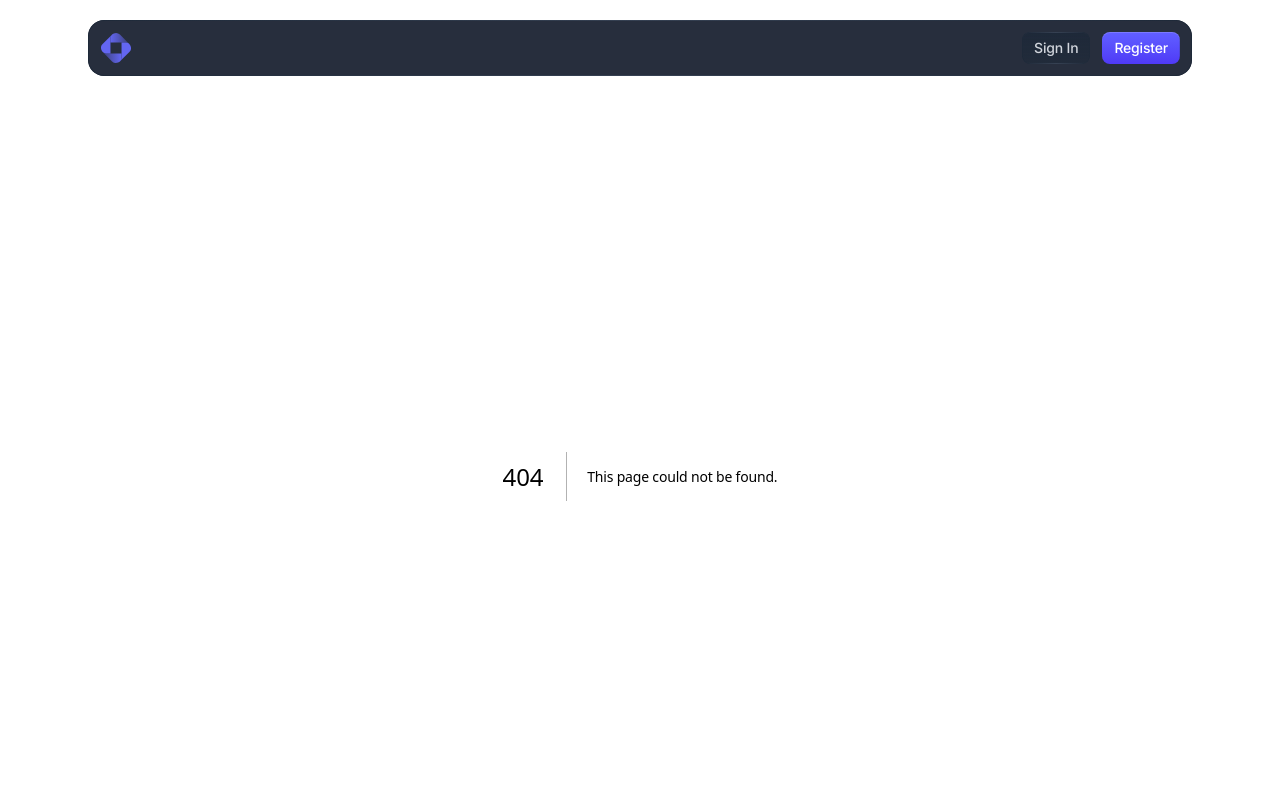
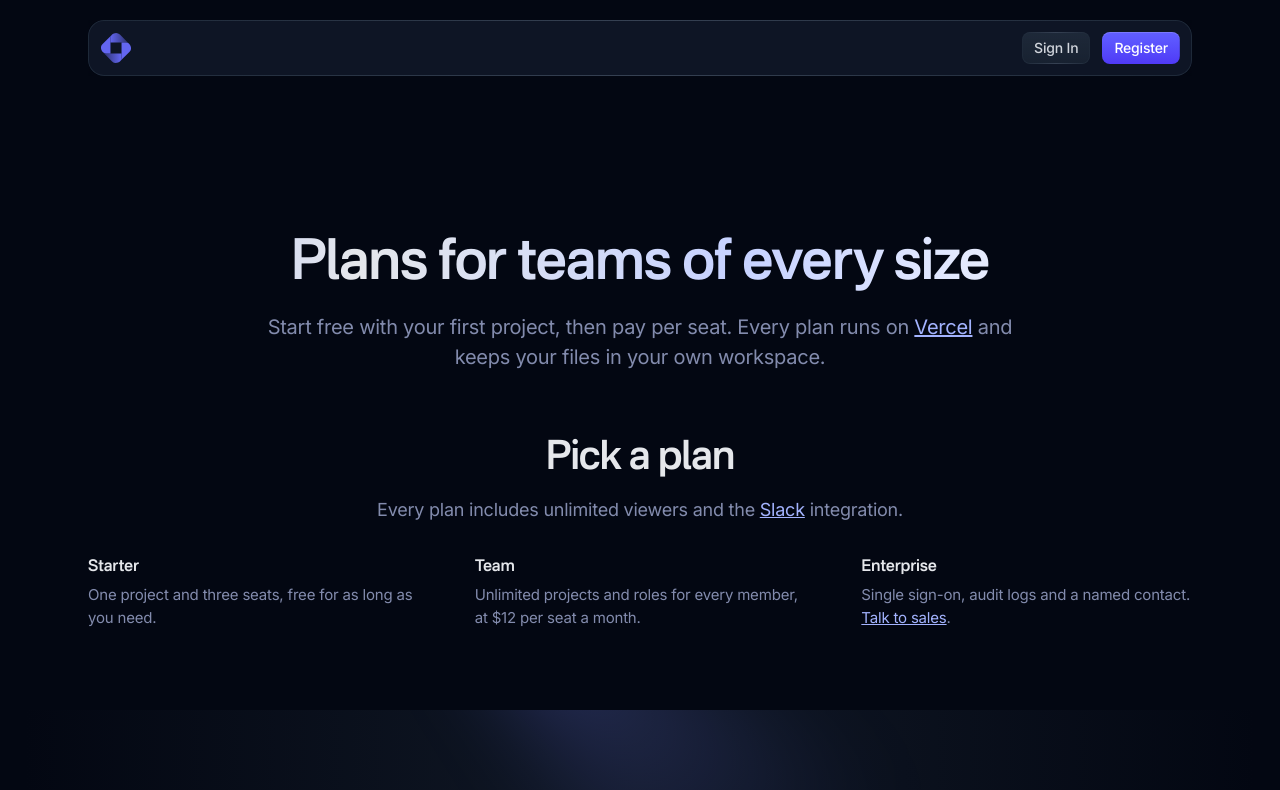
Before and after one commit to Nerai-Labs/rp-site-next, a Next.js app: page /rp-site-next/pricing in a window 1280 px wide. Before the commit this address had no page. Shown: the top 790 px of the page. Built offline with nearby package versions, Linux system fonts and the light colour scheme.

Commit message:
A pricing page that shares the closing call to action

```diff
--- a/app/(default)/page.tsx
+++ b/app/(default)/page.tsx
@@ -1,6 +1,6 @@
 export const metadata = {
   title: "Home - Open PRO",
-  description: "Page description",
+  description: "Open PRO reads your team's files and answers in one line, so product teams ship faster.",
 };
 
 import PageIllustration from "@/components/page-illustration";
--- /dev/null
+++ b/app/(default)/pricing/page.tsx
@@ -0,0 +1,77 @@
+export const metadata = {
+  title: "Pricing - Open PRO",
+  description:
+    "Open PRO plans for product teams: start free, then pay per seat when your team grows.",
+};
+
+import Cta from "@/components/cta";
+
+export default function Pricing() {
+  return (
+    <>
+      <section>
+        <div className="mx-auto max-w-6xl px-4 sm:px-6">
+          <div className="pb-12 pt-32 md:pb-20 md:pt-40">
+            <div className="mx-auto max-w-3xl pb-12 text-center md:pb-16">
+              <h1 className="animate-[gradient_6s_linear_infinite] bg-[linear-gradient(to_right,var(--color-gray-200),var(--color-indigo-200),var(--color-gray-50),var(--color-indigo-300),var(--color-gray-200))] bg-[length:200%_auto] bg-clip-text pb-5 font-nacelle text-4xl font-semibold text-transparent md:text-5xl">
+                Plans for teams of every size
+              </h1>
+              <p className="text-xl text-indigo-200/65">
+                Start free with your first project, then pay per seat. Every
+                plan runs on{" "}
+                <a className="text-indigo-300 underline" href="https://vercel.com/">
+                  Vercel
+                </a>{" "}
+                and keeps your files in your own workspace.
+              </p>
+            </div>
+            <div className="mx-auto max-w-3xl pb-8 text-center">
+              <h2 className="pb-4 font-nacelle text-3xl font-semibold text-gray-200 md:text-4xl">
+                Pick a plan
+              </h2>
+              <p className="text-lg text-indigo-200/65">
+                Every plan includes unlimited viewers and the{" "}
+                <a className="text-indigo-300 underline" href="https://slack.com/">
+                  Slack
+                </a>{" "}
+                integration.
+              </p>
+            </div>
+            <div className="mx-auto grid max-w-sm gap-12 sm:max-w-none sm:grid-cols-2 md:gap-x-14 md:gap-y-16 lg:grid-cols-3">
+              <article>
+                <h3 className="mb-1 font-nacelle text-[1rem] font-semibold text-gray-200">
+                  Starter
+                </h3>
+                <p className="text-indigo-200/65">
+                  One project and three seats, free for as long as you need.
+                </p>
+              </article>
+              <article>
+                <h3 className="mb-1 font-nacelle text-[1rem] font-semibold text-gray-200">
+                  Team
+                </h3>
+                <p className="text-indigo-200/65">
+                  Unlimited projects and roles for every member, at $12 per
+                  seat a month.
+                </p>
+              </article>
+              <article>
+                <h3 className="mb-1 font-nacelle text-[1rem] font-semibold text-gray-200">
+                  Enterprise
+                </h3>
+                <p className="text-indigo-200/65">
+                  Single sign-on, audit logs and a named contact.{" "}
+                  <a className="text-indigo-300 underline" href="/rp-site-next/signin/">
+                    Talk to sales
+                  </a>
+                  .
+                </p>
+              </article>
+            </div>
+          </div>
+        </div>
+      </section>
+      <Cta />
+    </>
+  );
+}
```
